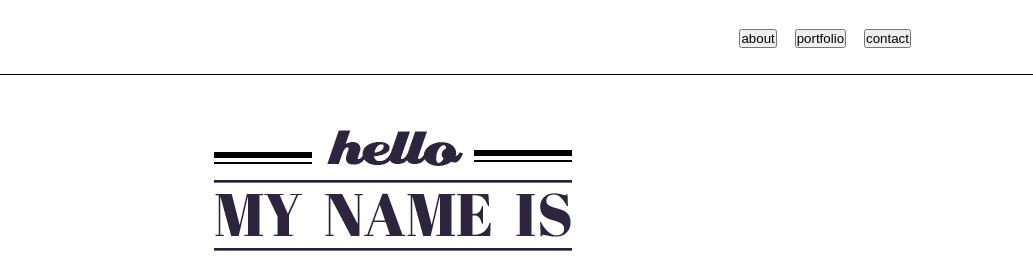
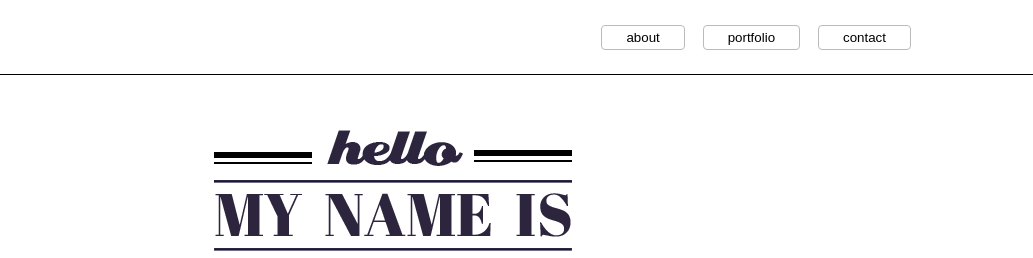
Before and after one commit to Deesus/Deesus.github.io, a plain HTML site: page index.html in a window 1280 px wide. Shown: the top 258 px of the page, 247-1280 px from the left. Drawn offline with nearby package versions, Linux system fonts and the light colour scheme.

Commit message:
feat: Add buttons

```diff
--- a/src/sass/main.scss
+++ b/src/sass/main.scss
@@ -44,7 +44,19 @@ a:hover {
 
 /* Buttons: */
 button, .button, input[type='button'], input[type='submit'], input[type='reset'] {
+  background-color: transparent;
+  display:          inline-block;
+  border-radius:    4px;
+  border:           1px solid #bbb;
+  padding:          0.4rem 2.4rem;
+  cursor:           pointer;
 
+  // TODO: set `line-height` and `letter-spacing`
+  @include          transition(all 0.5s ease);
+  &:hover, &:focus {
+    border-color:   #222;
+    color: #333;
+  }
 }
 
 /* ==========================================================================
```
Also changed, not shown: src/stylesheets/main.css.
